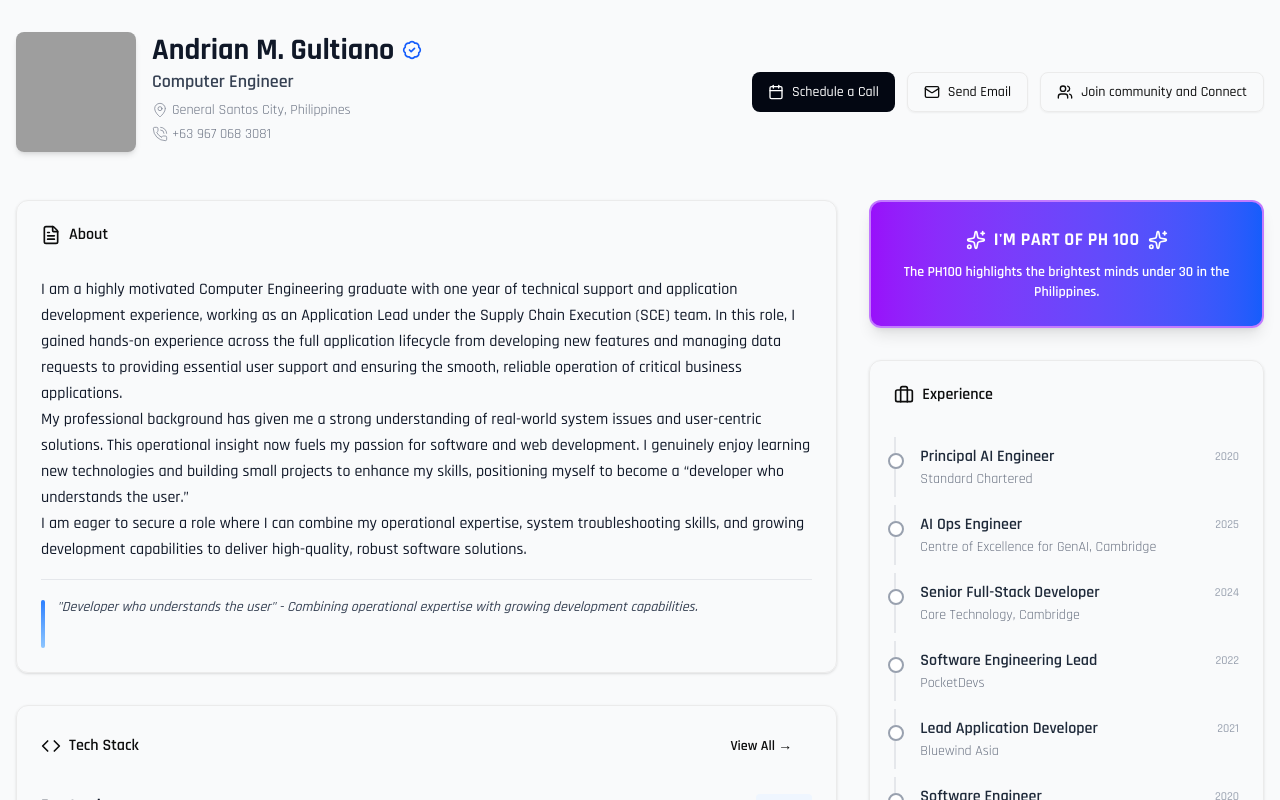
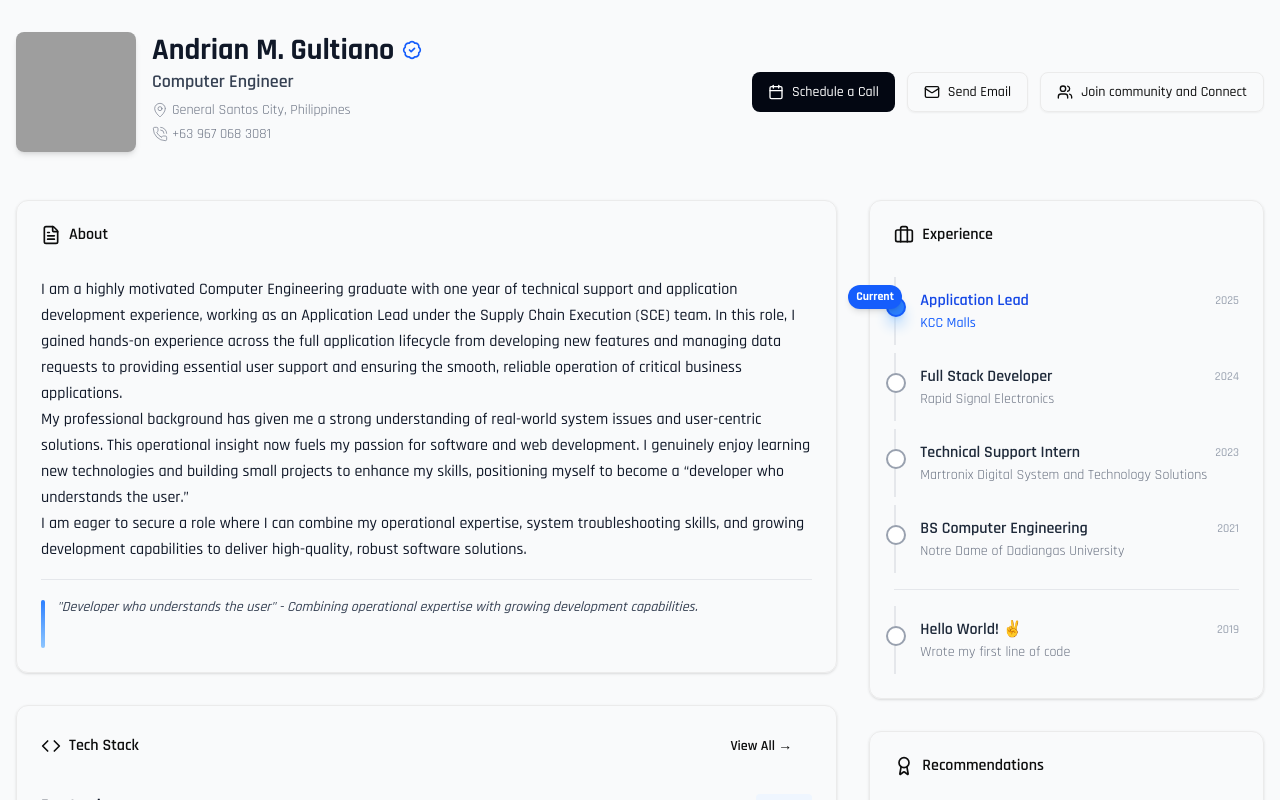
Before and after one commit to mujakzs/WebResume, a Next.js app: page / in a window 1280 px wide. Shown: the top 800 px of the page. Built offline with nearby package versions, Linux system fonts and the light colour scheme; grey boxes are pictures that could not be loaded.

Commit message:
Sidebar Experience Section enhancment

```diff
--- a/components/layout/SidebarColumn.tsx
+++ b/components/layout/SidebarColumn.tsx
@@ -13,16 +13,6 @@ interface SidebarColumnProps {
 const SidebarColumn: React.FC<SidebarColumnProps> = ({ profile }) => (
   <div className="lg:col-span-4 space-y-8">
 
-    {/* Badge Placeholder (I'M PART OF PH 100) */}
-    <div className="p-6 bg-linear-to-r from-purple-600 to-blue-600 border-2 border-purple-400 rounded-xl text-center shadow-lg hover:shadow-2xl hover:shadow-purple-300 transition-all duration-300 transform hover:scale-105 text-white group cursor-pointer">
-      <div className="flex items-center justify-center gap-2 mb-2">
-        <Sparkles className="w-5 h-5 group-hover:animate-pulse" />
-        <h3 className="text-lg font-black tracking-wide">I'M PART OF PH 100</h3>
-        <Sparkles className="w-5 h-5 group-hover:animate-pulse" />
-      </div>
-      <p className="text-sm font-semibold mt-2">The PH100 highlights the brightest minds under 30 in the Philippines.</p>
-    </div>
-
     {/* 6. Experience Section */}
     <Card title="Experience" icon={Briefcase} className="hover:shadow-lg hover:shadow-blue-200 transition-shadow duration-200">
       <div className="space-y-2">
@@ -31,7 +21,7 @@ const SidebarColumn: React.FC<SidebarColumnProps> = ({ profile }) => (
         ))}
       </div>
       <div className="mt-4 pt-4 border-t border-gray-200">
-        <ExperienceItem title="Hello World! ✌️" company="Wrote my first line of code" years="2015" />
+        <ExperienceItem title="Hello World! ✌️" company="Wrote my first line of code" years="2019" />
       </div>
     </Card>
 
--- a/components/sections/ExperienceItem.tsx
+++ b/components/sections/ExperienceItem.tsx
@@ -1,16 +1,34 @@
 import React from 'react';
 import { Experience } from '@/lib/types/model';
+import { Briefcase } from 'lucide-react';
 
-const ExperienceItem: React.FC<Experience> = ({ title, company, years }) => (
-  <div className="relative py-2 border-l-2 border-gray-200 pl-6 group">
-    {/* Dot on the timeline */}
-    <div className="absolute -left-2 top-4 w-4 h-4 bg-white border-2 border-gray-400 rounded-full group-hover:border-indigo-500 transition duration-150"></div>
+const ExperienceItem: React.FC<Experience> = ({ title, company, years, current }) => (
+  <div className="relative py-3 border-l-2 border-gray-200 pl-6 group">
+    {/* Dot on the timeline - highlight if current */}
+    <div className={`absolute -left-2.5 top-5 w-5 h-5 rounded-full transition-all duration-300 ${
+      current
+        ? 'bg-blue-500 border-2 border-blue-600 shadow-lg shadow-blue-300 animate-pulse'
+        : 'bg-white border-2 border-gray-400 group-hover:border-blue-400'
+    }`}></div>
+
+    {/* Current badge */}
+    {current && (
+      <div className="absolute -left-12 top-2 bg-blue-600 text-white text-xs font-bold px-2 py-1 rounded-full whitespace-nowrap shadow-md">
+        Current
+      </div>
+    )}
 
     <div className="flex justify-between items-start">
-      <h3 className="text-base font-semibold text-gray-800">{title}</h3>
+      <div className="flex-1">
+        <h3 className={`text-base font-semibold ${current ? 'text-blue-700' : 'text-gray-800'}`}>
+          {title}
+        </h3>
+        <p className={`text-sm ${current ? 'text-blue-600 font-medium' : 'text-gray-500'}`}>
+          {company}
+        </p>
+      </div>
       <span className="text-xs font-medium text-gray-400 shrink-0 mt-1">{years}</span>
     </div>
-    <p className="text-sm text-gray-500">{company}</p>
   </div>
 );
 
--- a/lib/data/profileData.ts
+++ b/lib/data/profileData.ts
@@ -18,13 +18,10 @@ export const profile: Profile = {
     DevTools: ['Visual Studio', 'VS Code', 'JetBrains', 'Git', 'GitHub', 'GitLab', 'Swagger'],
   },
   experience: [
-    { title: "Principal AI Engineer", company: "Standard Chartered", years: "2020" },
-    { title: "AI Ops Engineer", company: "Centre of Excellence for GenAI, Cambridge", years: "2025" },
-    { title: "Senior Full-Stack Developer", company: "Core Technology, Cambridge", years: "2024" },
-    { title: "Software Engineering Lead", company: "PocketDevs", years: "2022" },
-    { title: "Lead Application Developer", company: "Bluewind Asia", years: "2021" },
-    { title: "Software Engineer", company: "GCM", years: "2020" },
-    { title: "BS Information Technology", company: "University of San Carlos", years: "2019" },
+    { title: "Application Lead", company: "KCC Malls", years: "2025", current: true },
+    { title: "Full Stack Developer", company: "Rapid Signal Electronics", years: "2024" },
+    { title: "Technical Support Intern", company: "Martronix Digital System and Technology Solutions", years: "2023" },
+    { title: "BS Computer Engineering", company: "Notre Dame of Dadiangas University", years: "2021" },
   ],
   projects: [
     { title: "Coming Soon", description: "Project will be display soon", link: "andrian-gultiano.vercel.app/" },
--- a/lib/types/model.ts
+++ b/lib/types/model.ts
@@ -21,6 +21,7 @@ export interface Experience {
   title: string;
   company: string;
   years: string;
+  current?: boolean; // marks if this is the current role
 }
 
 export interface SocialLink {
```
